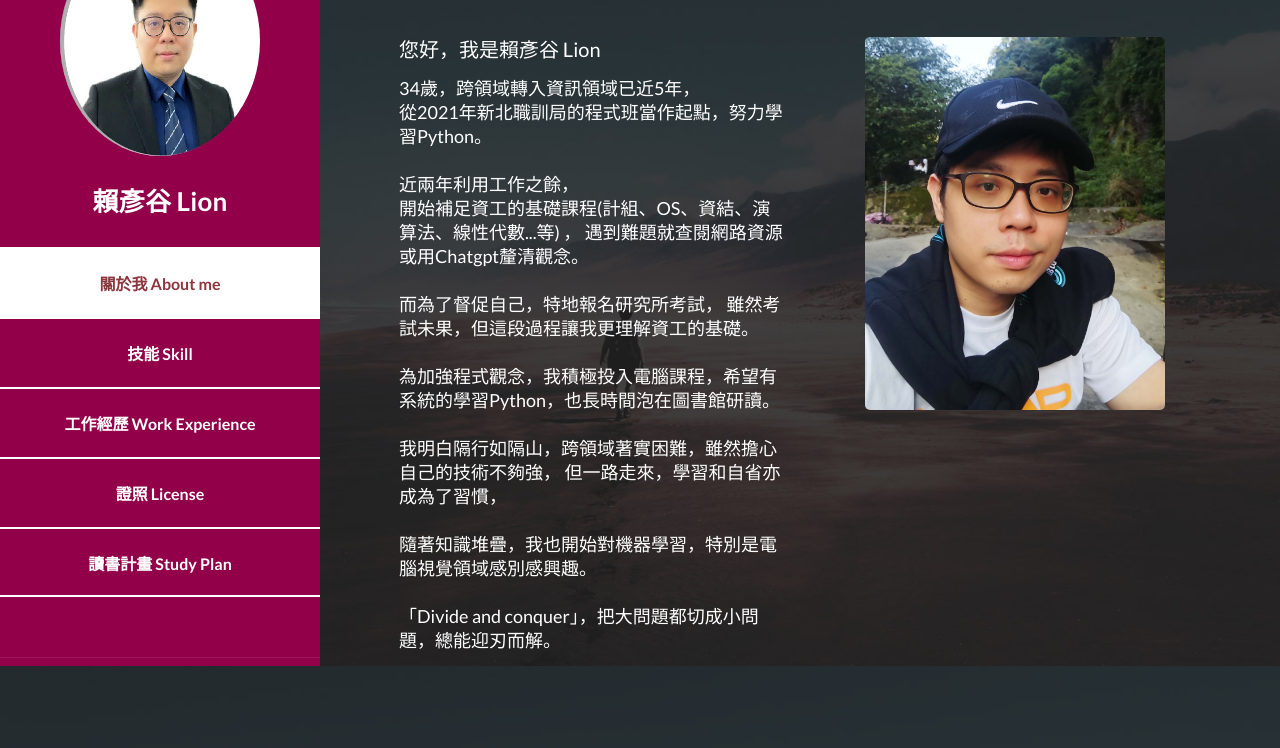
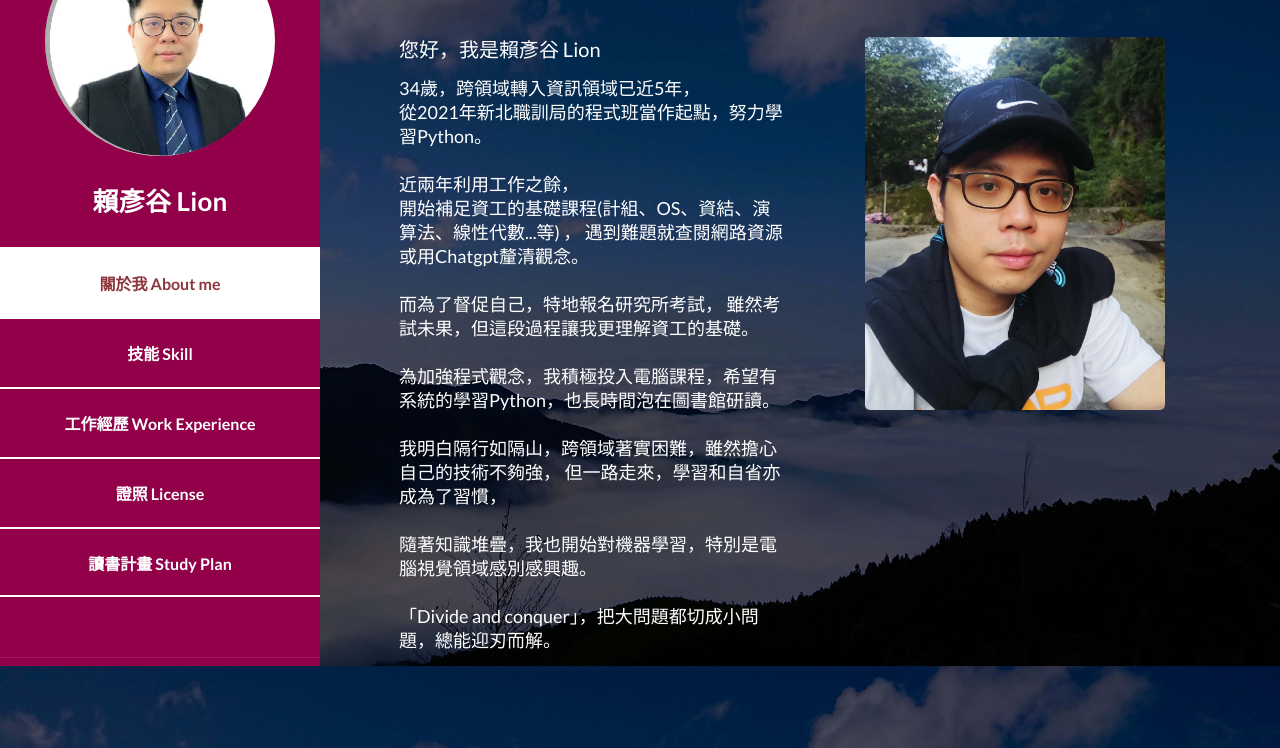
Before and after one commit to lionlai888/liongood, a plain HTML site: page index.html in a window 1280 px wide. Shown: the part 134-882 px from the top of the page. Drawn offline with Linux system fonts and the light colour scheme; files whose address does not match are found by name.

Commit message:
version1.3
重新上傳檔案

```diff
--- a/assets/css/templatemo-style.css
+++ b/assets/css/templatemo-style.css
@@ -13,7 +13,7 @@ body {
 }
 
 #page-wraper {
-    background: url(../images/page-bg.jpg) no-repeat center center fixed;
+    background: url(../images/mountain-bg.jpg) no-repeat center center fixed;
     -webkit-background-size: cover;
     -moz-background-size: cover;
     -o-background-size: cover;
@@ -132,11 +132,11 @@ html {
 /* Sidebar Menu */
 
 .menu .image {
-    margin-top: 60px;
+    margin-top: 40px;
 }
 
-.menu .image img {
-    width: 200px;
+.menu .image img { /* 頭貼 */
+    width: 230px;
     height: 230px;
     border-radius: 50%;
     text-align: center;
```
Also changed, not shown: assets/images/Lion3.jpg (added), assets/images/mountain-bg.jpg (added).
